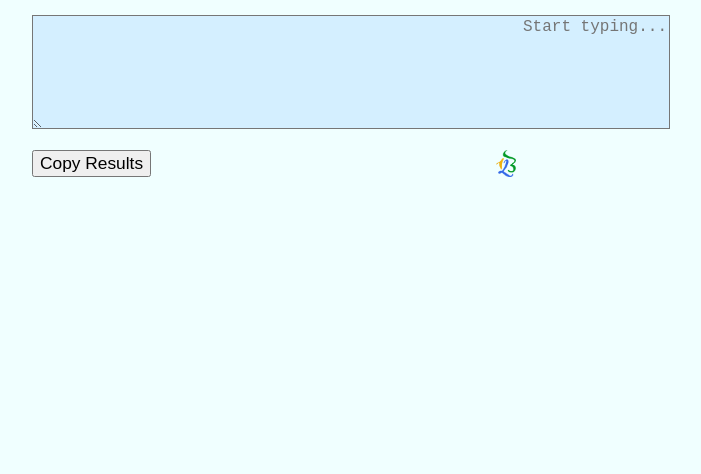
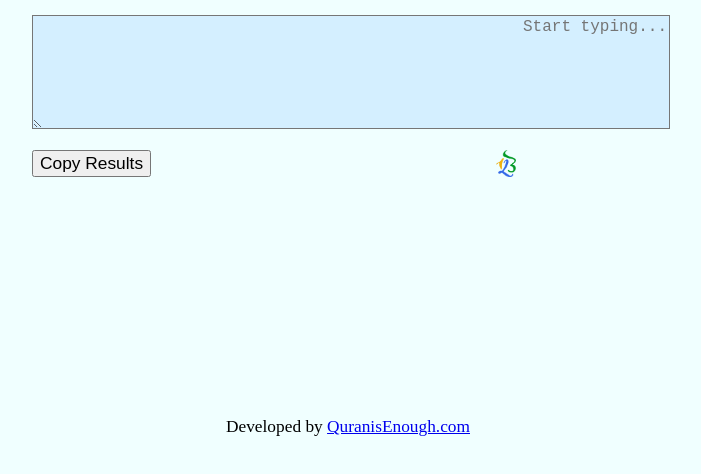
Before and after one commit to AbjadCalculator/AbjadCalculator.github.io, a plain HTML site: page index.html in a window 1280 px wide. Shown: the part 42-516 px from the top of the page, without its empty margins (292-993 px from the left). Drawn offline with nearby package versions, Linux system fonts and the light colour scheme.

Commit message:
Update index.html

```diff
--- a/index.html
+++ b/index.html
@@ -19,6 +19,12 @@ textarea {
 	direction: rtl;
 	width: 50%;
 	margin-left: 25%;
+}
+
+#coder {
+	margin-top: 19%;
+	padding-bottom: 0px;
+	text-align: center;
 }
 
 #text {
@@ -96,7 +102,7 @@ textarea {
 	<p id="words"></p>
 	<button id="kopyala"> Copy Results </button>
 </div>
-
+<p id="coder">Developed by <a href="http://www.QuranisEnough.com">QuranisEnough.com</a></p>
 <script type="text/javascript" src="https://code.jquery.com/jquery-1.9.1.min.js"></script>
 <script type="text/javascript">
 
```
